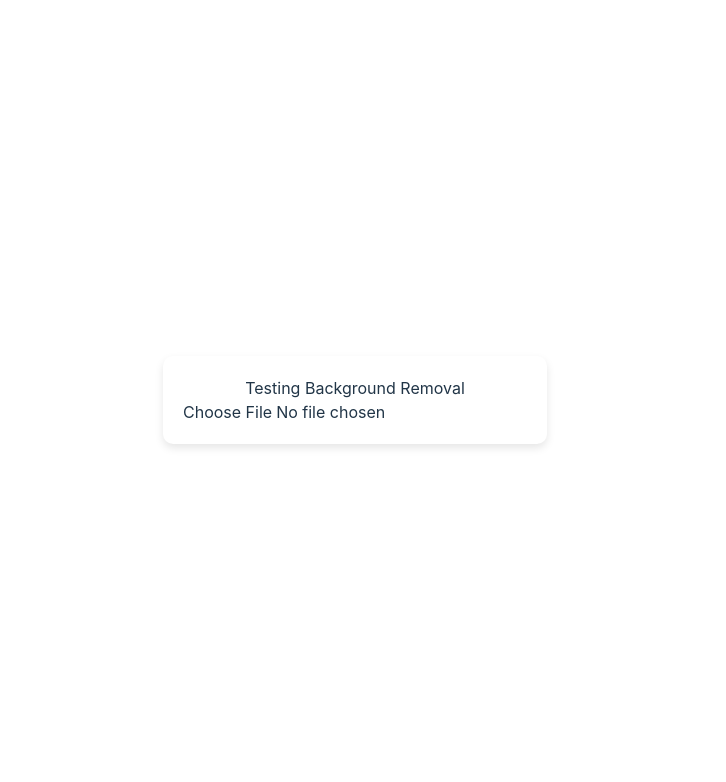
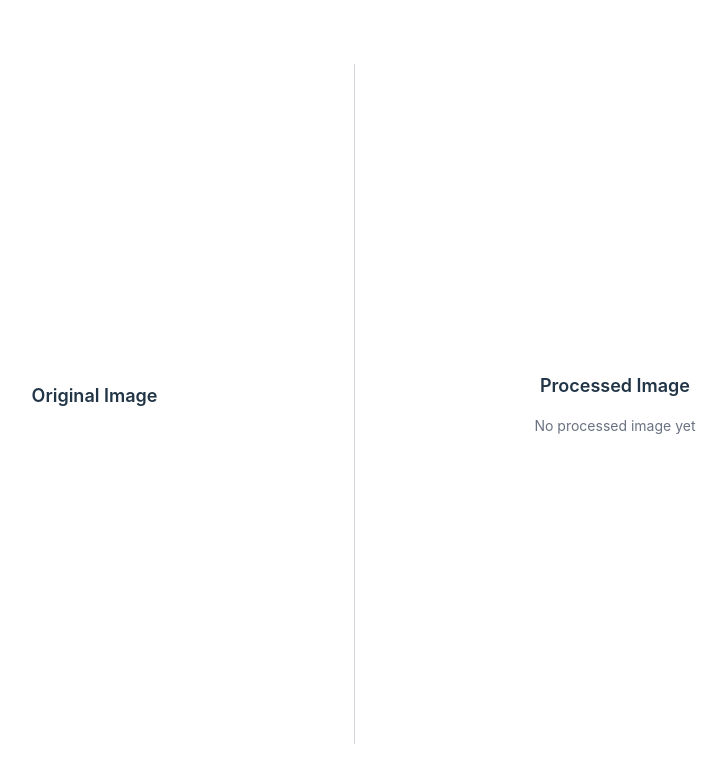
Before and after one commit to weiwen-bot/is442_passport_picture, a Vue app in the folder frontend/: page /process-image in a window 1280 px wide. Shown: the top 782 px of the page, without its empty margins (285-1011 px from the left). Built offline with nearby package versions, Linux system fonts and the light colour scheme; what vue-sidebar-menu would draw is missing.

Commit message:
added new tab in sidebar to show process image

```diff
--- a/frontend/src/components/ImageEdit.vue
+++ b/frontend/src/components/ImageEdit.vue
@@ -21,6 +21,14 @@
         @discard-background="handleDiscardBackground"
       />
 
+      <!-- Show ProcessImage Component when "Process Image" is selected -->
+      <ProcessImage
+        v-if="currentAction === 'process-image' && imageData"
+        :key="imageData"
+        v-model:imageData="imageData"
+        @process-complete="handleProcessComplete"
+        @discard-process="handleDiscardProcess"
+      />
 
       <div class="bg-black fixed bottom-0 left-0 w-full p-2 z-10">
         <div class="flex justify-end">
@@ -45,6 +53,7 @@
 import ImageCropping from "./ImageCropping.vue";
 import SidebarWrapper from "./SidebarWrapper.vue";
 import BackgroundRemover from "./BackgroundRemover.vue";
+import ProcessImage from "./ProcessImage.vue";
 
 
 export default {
@@ -52,6 +61,7 @@ export default {
     ImageCropping,
     SidebarWrapper,
     BackgroundRemover,
+    ProcessImage,
   },
   data() {
     return {
@@ -102,6 +112,16 @@ export default {
     //   }
     // },
 
+    // After process complete
+    handleProcessComplete(processedImage) {
+      this.imageData = processedImage;
+    },
+
+    // Discard Processing
+    handleDiscardProcess() {
+      this.imageData = this.originalImage;
+    },
+
     async downloadImage() {
         try {
             if (!this.imageData) {
--- a/frontend/src/components/ProcessImage.vue
+++ b/frontend/src/components/ProcessImage.vue
@@ -1,76 +1,68 @@
 <template>
-  <div class="process-container">
-    <h2>Testing Background Removal</h2>
-
-    <!-- File Upload -->
-    <input type="file" @change="handleImageUpload" accept="image/*" />
-
-    <!-- Show original image -->
-    <div v-if="originalImage" class="image-preview">
-      <h3>Original Image</h3>
-      <img :src="originalImage" alt="Original" class="preview-img" />
+  <div class="flex h-[85vh] w-[calc(100vw-240px)] mx-auto">
+    <!-- Left Side: Original Image -->
+    <div class="flex flex-col w-1/2 h-full justify-center items-center border-r border-gray-300">
+      <h3 class="text-lg font-semibold mb-4">Original Image</h3>
+      <div v-if="originalImage" class="w-4/5 max-h-[75%] flex justify-center items-center">
+        <img :src="originalImage" alt="Original" class="max-w-full max-h-full rounded-lg shadow-md border border-gray-400" />
+      </div>
     </div>
 
-    <!-- Show processed image when available -->
-    <div v-if="processedImage" class="image-preview">
-      <h3>Processed Image</h3>
-      <img :src="processedImage" alt="Processed" class="preview-img" />
+    <!-- Right Side: Processed Image -->
+    <div class="flex flex-col w-1/2 h-full justify-center items-center">
+      <h3 class="text-lg font-semibold mb-4">Processed Image</h3>
+      <div v-if="processedImage" class="w-4/5 max-h-[75%] flex justify-center items-center">
+        <img :src="processedImage" alt="Processed" class="max-w-full max-h-full rounded-lg shadow-md border border-gray-400" />
       </div>
+      <div v-else class="text-gray-500 text-sm">No processed image yet</div>
 
-    <!-- Show loading indicator while processing -->
-    <div v-if="isProcessing" class="loading">
-      <p>Processing image, please wait...</p>
-    </div>
+      <!-- Show loading indicator -->
+      <div v-if="isProcessing" class="mt-4 text-gray-600 text-sm animate-pulse">Processing image, please wait...</div>
 
       <!-- Error Message -->
-    <div v-if="errorMessage" class="error">
-      <p>{{ errorMessage }}</p>
+      <div v-if="errorMessage" class="mt-4 text-red-500 text-sm">{{ errorMessage }}</div>
+
+      <!-- Process Button -->
+      <button v-if="originalImage && !processedImage" @click="processImage"
+        class="mt-6 px-5 py-2 bg-blue-500 hover:bg-blue-600 text-white font-semibold rounded shadow-md transition">
+        Process Image
+      </button>
     </div>
   </div>
 </template>
 
 <script>
 export default {
+  props: {
+    imageData: String, // Receive imageData as a prop from ImageEdit.vue
+  },
   data() {
     return {
-      originalImage: null, // Base64 image from localStorage
+      originalImage: null, // Base64 image from parent/localStorage
       processedImage: null, // Processed image from backend
       isProcessing: false,
       errorMessage: "", // Error message handling
     };
   },
   created() {
-    // Load stored image from localStorage
-    const storedImage = localStorage.getItem("imageData");
-    if (storedImage) {
-      this.originalImage = storedImage;
-      this.processImage();
-    }
+    // Load image from props (from ImageEdit.vue) or localStorage
+    this.originalImage = this.imageData || localStorage.getItem("imageData");
   },
   methods: {
-    async handleImageUpload(event) {
-      const file = event.target.files[0];
-      if (!file) return;
+    async processImage() {
+      if (!this.originalImage) {
+        this.errorMessage = "No image available for processing.";
+        return;
+      }
+
+      this.isProcessing = true;
+      this.errorMessage = "";
 
       try {
-        // Resize and store the image
-        const resizedBase64 = await this.resizeImage(file, 512, 512);
-        this.originalImage = resizedBase64;
-        localStorage.setItem("imageData", resizedBase64);
+        // Ensure image is resized to 512x512 before sending
+        const resizedBase64 = await this.resizeImage(this.originalImage, 512, 512);
 
-        // Process the resized image
-        this.processImage();
-      } catch (error) {
-        console.error("Error resizing image:", error);
-        this.errorMessage = "Failed to resize image.";
-      }
-    },
-
-    async processImage() {
-      this.isProcessing = true;
-      this.errorMessage = "";
-      try {
-        const payload = { image: this.originalImage };
+        const payload = { image: resizedBase64 };
 
         const response = await fetch("http://localhost:8080/image/process", {
           method: "POST",
@@ -82,7 +74,7 @@ export default {
 
         const result = await response.json();
         if (result.processedImage) {
-          this.processedImage = result.processedImage; // Base64 processed image
+          this.processedImage = result.processedImage; // Update UI with processed image
         } else {
           throw new Error("No processed image received from backend.");
         }
@@ -94,13 +86,10 @@ export default {
       }
     },
 
-    async resizeImage(file, width, height) {
+    async resizeImage(base64, width, height) {
       return new Promise((resolve, reject) => {
-        const reader = new FileReader();
-        reader.readAsDataURL(file);
-        reader.onload = (event) => {
         const img = new Image();
-          img.src = event.target.result;
+        img.src = base64;
         img.onload = () => {
           const canvas = document.createElement("canvas");
           canvas.width = width;
@@ -110,45 +99,8 @@ export default {
           resolve(canvas.toDataURL("image/png"));
         };
         img.onerror = () => reject(new Error("Failed to load image"));
-        };
-        reader.onerror = () => reject(new Error("Failed to read file"));
       });
     },
   },
 };
 </script>
-
-<style scoped>
-.process-container {
-  display: flex;
-  flex-direction: column;
-  align-items: center;
-  padding: 20px;
-  background: white;
-  border-radius: 10px;
-  box-shadow: 0px 4px 8px rgba(0, 0, 0, 0.1);
-}
-
-.image-preview {
-  margin-top: 20px;
-  text-align: center;
-}
-
-.preview-img {
-  max-width: 80%;
-  border-radius: 5px;
-  border: 2px solid #ddd;
-}
-
-.loading {
-  margin-top: 10px;
-  font-size: 14px;
-  color: gray;
-}
-
-.error {
-  color: red;
-  margin-top: 10px;
-  font-size: 14px;
-}
-</style>
--- a/frontend/src/components/SidebarWrapper.vue
+++ b/frontend/src/components/SidebarWrapper.vue
@@ -31,6 +31,7 @@ export default {
         { header: "Main Navigation", hiddenOnCollapse: true },
         { title: "Crop", icon: "fa-solid fa-crop", action: "crop" },
         { title: "Background Remover", icon: "fa-solid fa-eraser", action: "background-remover" },
+        { title: "Process Image", icon: "fa-solid fa-eraser", action: "process-image" },
       ],
     };
   },
```
Also changed, not shown: 1 other file (tests, documents, lock files or other folders). Lines whose indentation alone changed are shown as unchanged.
